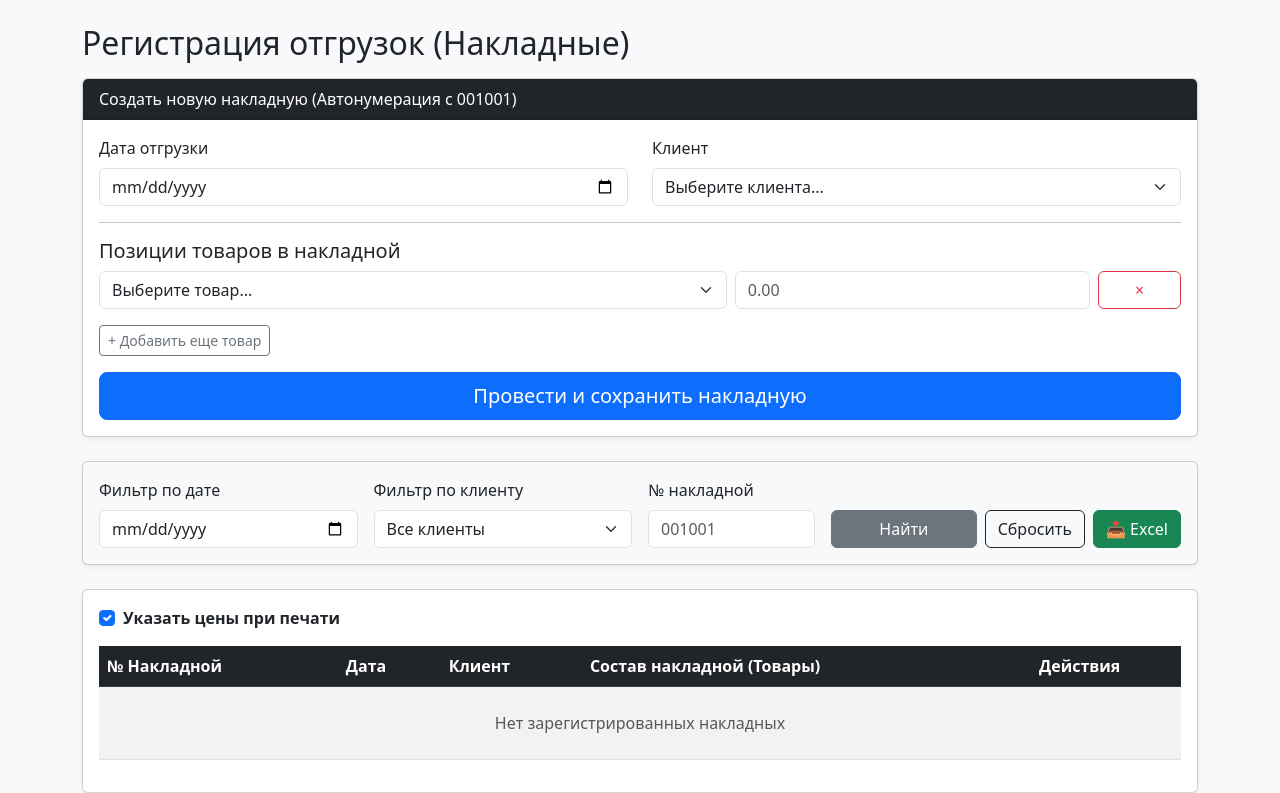
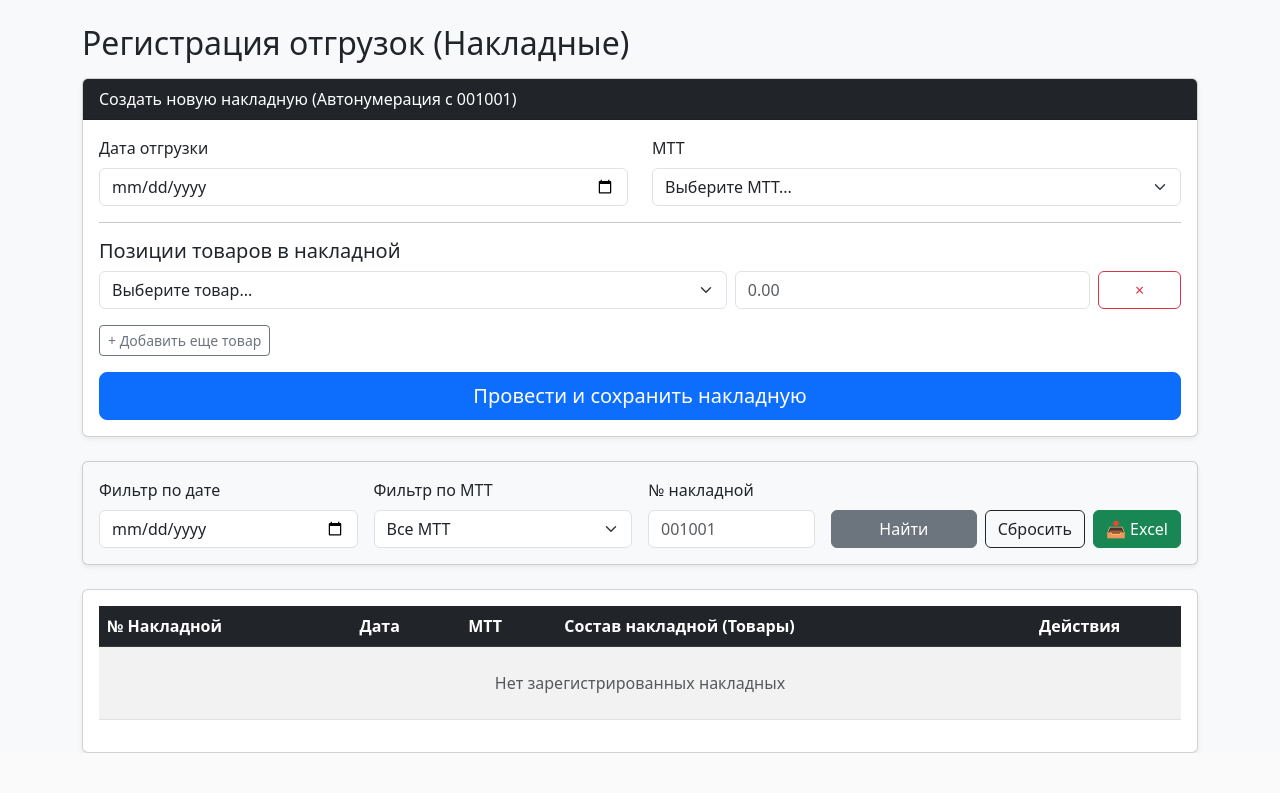
Before and after one commit to alisher0035652-design/-MUXSIN-FAYZ-, a Flask app: page /sales in a window 1280 px wide. Shown: the part 56-849 px from the top of the page. After the commit the page ends 809 px from the top, so only its background shows below. Run offline with Flask 3, Linux system fonts and the light colour scheme; data that the repository does not hold is empty; some libraries are stand-ins or nearby versions.

Commit message:
Update sales.html

```diff
--- a/templates/sales.html
+++ b/templates/sales.html
@@ -13,11 +13,11 @@
                     <input type="date" name="date" class="form-control" required>
                 </div>
                 <div class="col-md-6">
-                    <label class="form-label">Клиент</label>
+                    <label class="form-label">МТТ</label>
                     <select name="client_id" class="form-select" required>
-                        <option value="" disabled selected>Выберите клиента...</option>
+                        <option value="" disabled selected>Выберите МТТ...</option>
                         {% for client in clients %}
-                        <option value="{{ client.id }}">{{ client.category }} — Клиент №{{ client.client_number }}</option>
+                        <option value="{{ client.id }}">{{ client.category }} — МТТ №{{ client.client_number }}</option>
                         {% endfor %}
                     </select>
                 </div>
@@ -62,12 +62,12 @@
                 <input type="date" name="filter_date" class="form-control" value="{{ filter_date }}">
             </div>
             <div class="col-md-3">
-                <label class="form-label">Фильтр по клиенту</label>
+                <label class="form-label">Фильтр по МТТ</label>
                 <select name="filter_client" class="form-select">
-                    <option value="">Все клиенты</option>
+                    <option value="">Все МТТ</option>
                     {% for client in clients %}
                     <option value="{{ client.id }}" {% if filter_client|string == client.id|string %}selected{% endif %}>
-                        {{ client.category }} — Клиент №{{ client.client_number }}
+                        {{ client.category }} — МТТ №{{ client.client_number }}
                     </option>
                     {% endfor %}
                 </select>
@@ -88,19 +88,13 @@
 <!-- Список накладных -->
 <div class="card shadow-sm">
     <div class="card-body">
-        <!-- Галочка управления ценами при печати -->
-        <div class="mb-3 form-check">
-            <input type="checkbox" class="form-check-input" id="globalShowPrices" checked onchange="updatePrintLinks()">
-            <label class="form-check-label fw-bold" for="globalShowPrices">Указать цены при печати</label>
-        </div>
-
         <div class="table-responsive">
             <table class="table table-striped table-hover align-middle">
                 <thead class="table-dark">
                     <tr>
                         <th>№ Накладной</th>
                         <th>Дата</th>
-                        <th>Клиент</th>
+                        <th>МТТ</th>
                         <th>Состав накладной (Товары)</th>
                         <th style="width: 150px;">Действия</th>
                     </tr>
@@ -110,11 +104,11 @@
                     <tr>
                         <td><strong>{{ doc.doc_number }}</strong></td>
                         <td>{{ doc.date|date_ru }}</td>
-                        <td>{{ doc.category }} — Клиент №{{ doc.client_number }}</td>
+                        <td>{{ doc.category }} — МТТ №{{ doc.client_number }}</td>
                         <td>{{ doc.items_summary }}</td>
                         <td>
                             <div class="d-flex gap-1">
-                                <a href="{{ url_for('print_sale_route', doc_id=doc.id) }}" class="btn btn-sm btn-outline-secondary print-btn" data-base-url="{{ url_for('print_sale_route', doc_id=doc.id) }}" target="_blank" title="Печать накладной">🖨️</a>
+                                <a href="{{ url_for('print_sale_route', doc_id=doc.id) }}" class="btn btn-sm btn-outline-secondary" target="_blank" title="Печать накладной">🖨️</a>
                                 <a href="{{ url_for('edit_sale', doc_id=doc.id) }}" class="btn btn-sm btn-outline-primary" title="Редактировать">✏️</a>
                                 <form action="{{ url_for('delete_sale', id=doc.id) }}" method="POST" style="display:inline;">
                                     <button type="submit" class="btn btn-sm btn-danger" onclick="return confirm('Удалить всю накладную?')" title="Удалить">×</button>
@@ -150,16 +144,5 @@ function removeItemRow(btn) {
         alert('В накладной должна быть хотя бы одна позиция товара.');
     }
 }
-
-function updatePrintLinks() {
-    const showPrices = document.getElementById('globalShowPrices').checked;
-    const printButtons = document.querySelectorAll('.print-btn');
-    printButtons.forEach(btn => {
-        const baseUrl = btn.getAttribute('data-base-url');
-        btn.href = baseUrl + '?show_prices=' + (showPrices ? '1' : '0');
-    });
-}
-
-document.addEventListener("DOMContentLoaded", updatePrintLinks);
 </script>
 {% endblock %}
```
